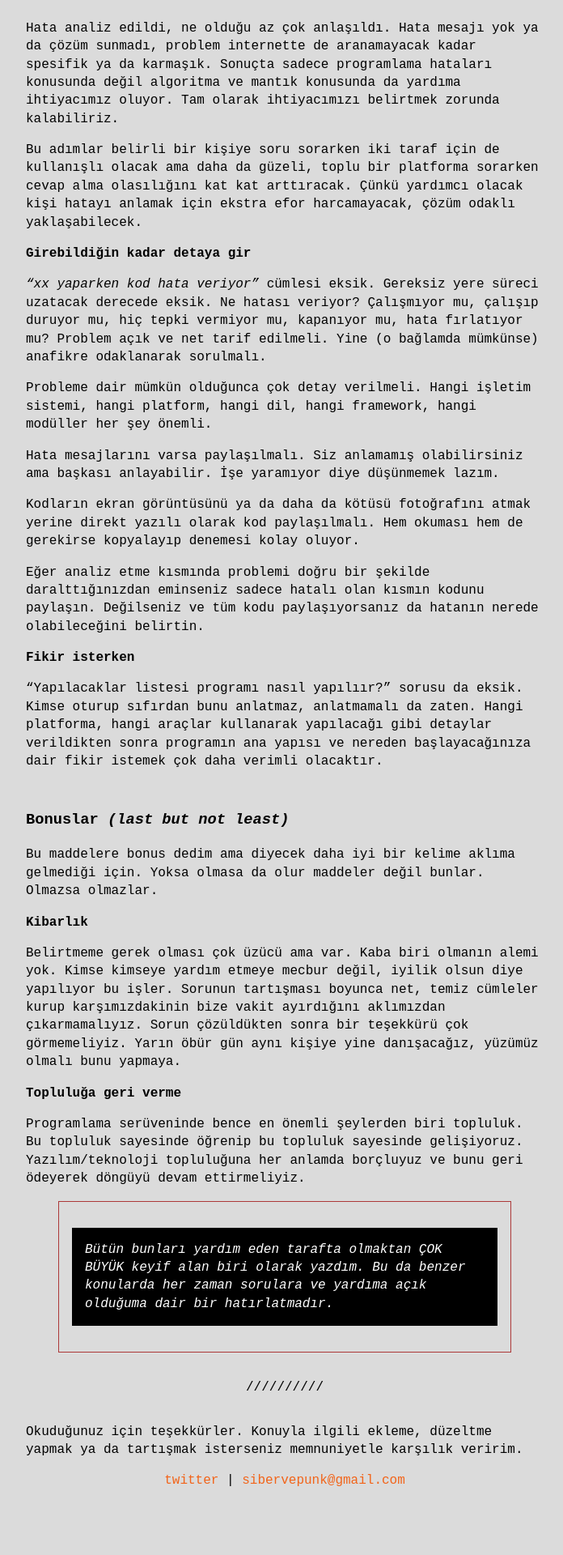
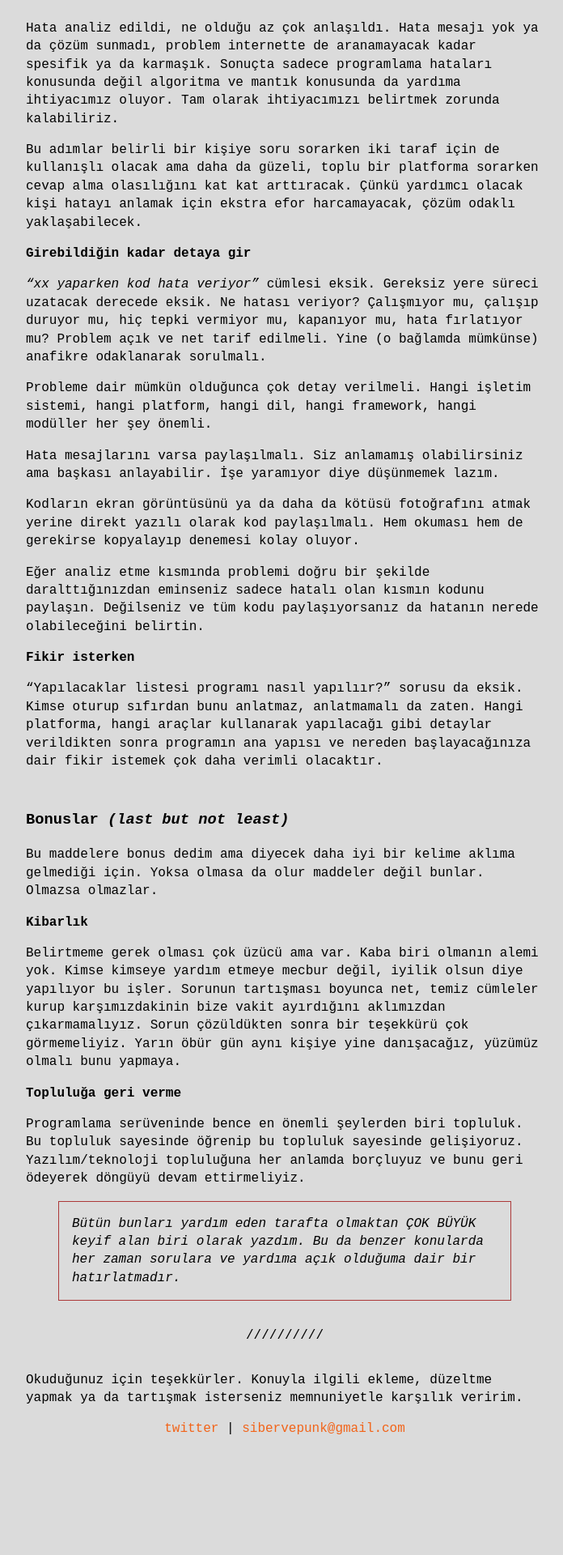
Before and after one commit to gecicidegisken/gecicidegisken.github.io, a Jekyll site: the page built from _posts/2023-08-09-programlamada-yardım-almak.md, in a window 1280 px wide. Shown: the part 2431-4351 px from the top of the page at 81% size, without its empty margins (288-984 px from the left). Built offline with Jekyll 4.4.1, drawn with Linux system fonts in a browser that asks for light colours; after the commit the page ends 4287 px from its top, so only the background shows below that.

```diff
--- a/_posts/2023-08-09-programlamada-yardım-almak.md
+++ b/_posts/2023-08-09-programlamada-yardım-almak.md
@@ -80,6 +80,5 @@ Belirtmeme gerek olması çok üzücü ama var. Kaba biri olmanın alemi yok. Ki
 Programlama serüveninde bence en önemli şeylerden biri topluluk. Bu topluluk sayesinde öğrenip bu topluluk sayesinde gelişiyoruz. Yazılım/teknoloji topluluğuna her anlamda borçluyuz ve bunu geri ödeyerek döngüyü devam ettirmeliyiz.
 
 
+>Bütün bunları yardım eden tarafta olmaktan ÇOK BÜYÜK keyif alan biri olarak yazdım. Bu da benzer konularda her zaman sorulara ve yardıma açık olduğuma dair bir hatırlatmadır.
 >
-    Bütün bunları yardım eden tarafta olmaktan ÇOK BÜYÜK keyif alan biri olarak yazdım. Bu da benzer konularda her zaman sorulara ve yardıma açık olduğuma dair bir hatırlatmadır.
->
```
